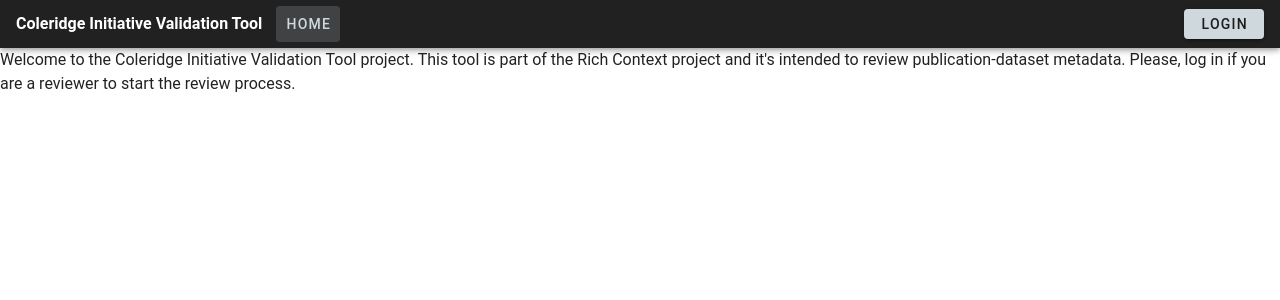
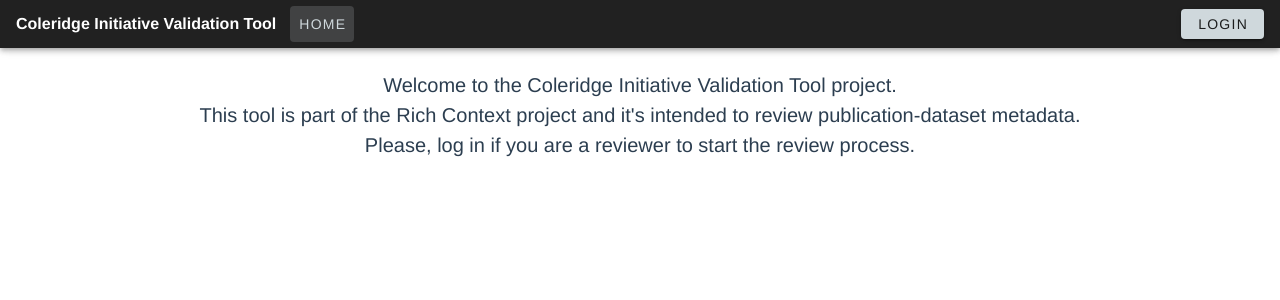
Before and after one commit to sciserver/validation-tool, a Vue app in the folder validation-tool-frontend/: page / in a window 1280 px wide. Shown: the top 300 px of the page. Built offline with nearby package versions, Linux system fonts and the light colour scheme.

Commit message:
layout for review screen

```diff
--- a/validation-tool-frontend/src/App.vue
+++ b/validation-tool-frontend/src/App.vue
@@ -4,6 +4,7 @@
       <v-app-bar-title class="logo">Coleridge Initiative Validation Tool</v-app-bar-title>
       <v-btn class="ma-1 pa-1" text color="blue-grey lighten-4" to="/">Home</v-btn>
       <v-btn class="ma-1 pa-1" text color="blue-grey lighten-4" to="/about" v-show="false">About</v-btn>
+      <v-btn class="ma-1 pa-1" text color="blue-grey lighten-4" to="/review" v-if="isLoggedIn">Review</v-btn>
       <v-spacer></v-spacer>
       <v-app-bar-title class="fullname" v-if="isLoggedIn">{{ loggedUserFullName }}</v-app-bar-title>
       <v-btn class="login-btn" color="blue-grey lighten-4" to="/login" v-if="!isLoggedIn && !isLoginPage">Login</v-btn>
@@ -41,13 +42,11 @@
 }
 </script>
 
-<style>
-#container {
+<style scoped>
+.header {
   font-family: Avenir, Helvetica, Arial, sans-serif;
   -webkit-font-smoothing: antialiased;
   -moz-osx-font-smoothing: grayscale;
-  text-align: center;
-  color: #2c3e50;
 }
 
 .header .logo {
--- a/validation-tool-frontend/src/views/Home.vue
+++ b/validation-tool-frontend/src/views/Home.vue
@@ -1,9 +1,11 @@
 <template>
-  <div id="home">
-    Welcome to the Coleridge Initiative Validation Tool project.
-    This tool is part of the Rich Context project and it's intended to review publication-dataset metadata.
-    Please, log in if you are a reviewer to start the review process.
-  </div>
+  <v-container class="home" fluid>
+    <p>
+      Welcome to the Coleridge Initiative Validation Tool project. <br>
+      This tool is part of the Rich Context project and it's intended to review publication-dataset metadata. <br>
+      Please, log in if you are a reviewer to start the review process.
+    </p>
+  </v-container>
 </template>
 
 <script>
@@ -11,3 +13,19 @@
   name: 'Home'
 }
 </script>
+
+<style scoped>
+.home {
+  font-family: Avenir, Helvetica, Arial, sans-serif;
+  -webkit-font-smoothing: antialiased;
+  -moz-osx-font-smoothing: grayscale;
+  text-align: center;
+  color: #2c3e50;
+}
+
+.home p {
+  font-size: 20px;
+  margin-top: 10px;
+  padding: 0 40px;
+}
+</style>
--- a/validation-tool-frontend/src/views/Review.vue
+++ b/validation-tool-frontend/src/views/Review.vue
@@ -1,11 +1,20 @@
 <template>
   <v-container fluid>
-    Total to be reviewed: {{ totalPending }}
-    <br>
-    Total reviewed: {{ totalReviewed }}
-    <br>
-    <br>
-    {{ pendingReviews }}
+    <v-row no-gutters>
+      <v-col cols="12">
+        <v-layout justify-center>You have {{ totalReviewed }} of {{ totalPending }} publication-dataset dyads to review</v-layout>
+      </v-col>
+      <v-col cols="12">
+        <v-progress-linear v-model="reviewRatio" height="20">
+          <strong>{{ reviewRatio }}%</strong>
+        </v-progress-linear>
+      </v-col>
+    </v-row>
+    <v-row>
+      <v-col cols="12">
+        {{ pendingReviews }}
+      </v-col>
+    </v-row>
   </v-container>
 </template>
 
@@ -19,7 +28,7 @@
     pendingReviews: [],
     reviewed: [],
     totalPending: 0,
-    totalReviewed: 0,
+    totalReviewed: 4,
   }),
   created() {
     // nothing
@@ -27,6 +36,11 @@
   mounted() {
     this.fetchReviewsCount();
     this.fetchReviews();
+  },
+  computed: {
+    reviewRatio() {
+      return this.totalPending ? Math.ceil(this.totalReviewed / this.totalPending * 100) : 100;
+    }
   },
   methods: {
     fetchReviewsCount() {
```
